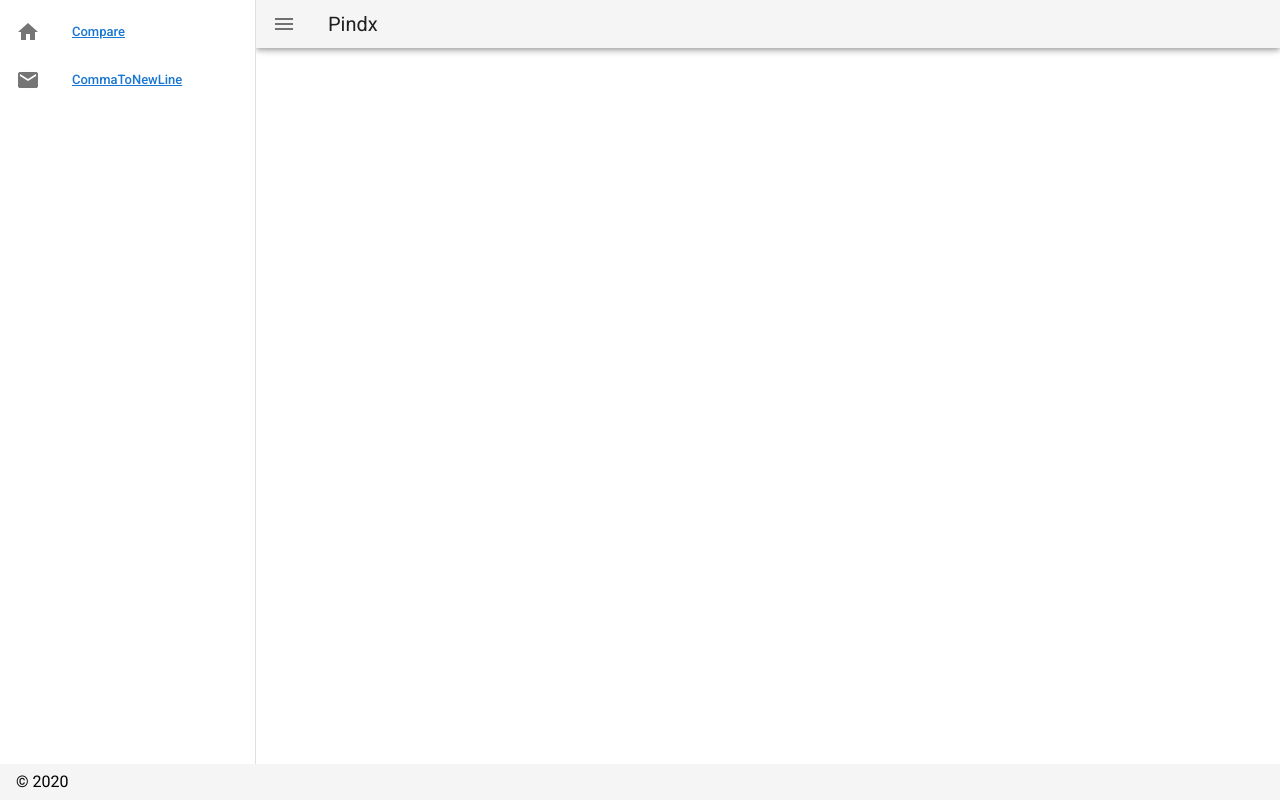
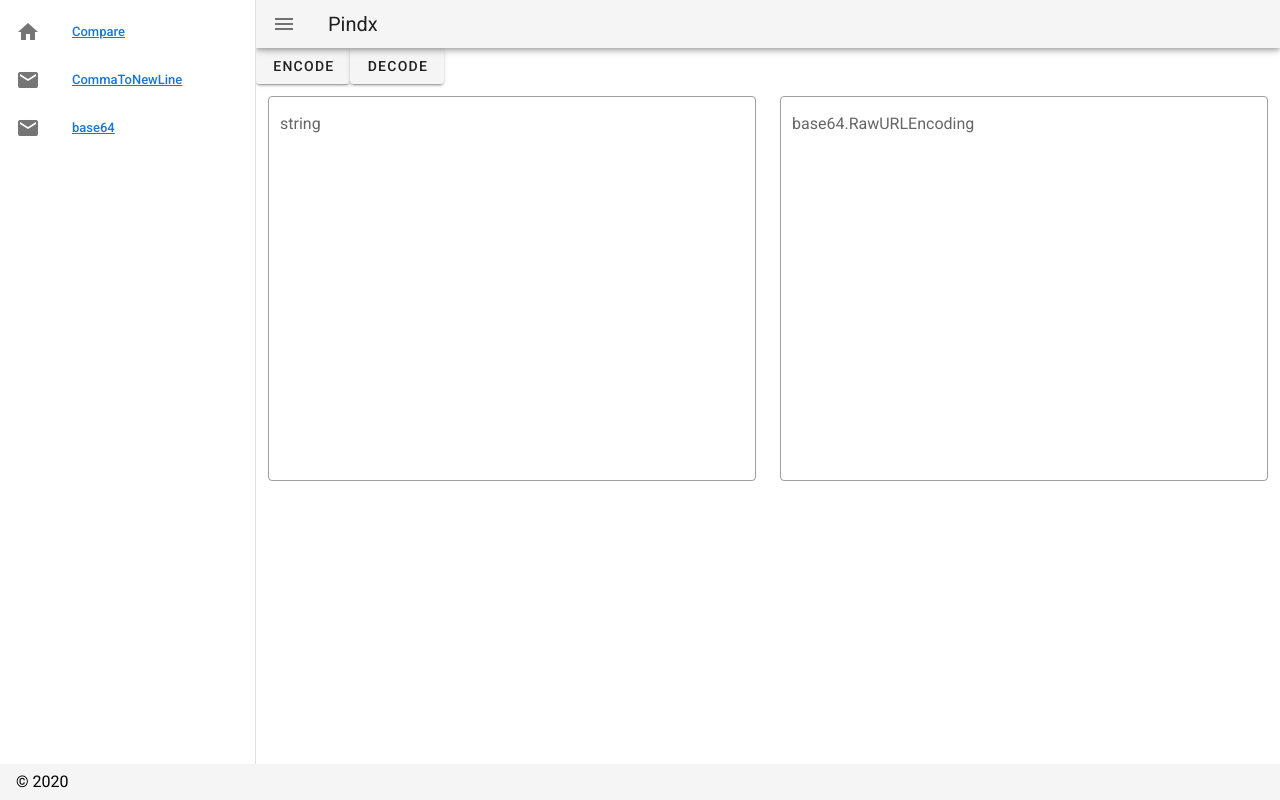
Before and after one commit to wiloon/pingdx, a Vue app: page /base64 in a window 1280 px wide. Both pictures are taken after a click on the button 28 px from the left and 24 px from the top of the page. Built offline with nearby package versions, Linux system fonts and the light colour scheme.

Commit message:
compare comma to rn

```diff
--- a/src/App.vue
+++ b/src/App.vue
@@ -24,6 +24,16 @@
               <v-list-item-content>
                 <v-list-item-title>
                   <router-link to="/comma-to-newline">CommaToNewLine</router-link>
+                </v-list-item-title>
+              </v-list-item-content>
+            </v-list-item>
+            <v-list-item link>
+              <v-list-item-action>
+                <v-icon>mdi-email</v-icon>
+              </v-list-item-action>
+              <v-list-item-content>
+                <v-list-item-title>
+                  <router-link to="/base64">base64</router-link>
                 </v-list-item-title>
               </v-list-item-content>
             </v-list-item>
--- a/src/router/index.ts
+++ b/src/router/index.ts
@@ -3,6 +3,7 @@ import VueRouter, { RouteConfig } from 'vue-router'
 import Home from '../views/Home.vue'
 import HelloWorld from '../components/HelloWorld.vue'
 import CommaToNewLine from '../views/CommaToNewLine.vue'
+import Base64 from '../views/Base64.vue'
 
 Vue.use(VueRouter)
 
@@ -25,6 +26,11 @@ const routes: Array<RouteConfig> = [
     path: '/comma-to-newline',
     name: 'CommaToNewLine',
     component: CommaToNewLine
+  },
+  {
+    path: '/base64',
+    name: 'Base64',
+    component: Base64
   }
 ]
 
--- /dev/null
+++ b/src/views/Base64.vue
@@ -0,0 +1,67 @@
+<template>
+  <v-container>
+    <v-row>
+      <v-btn @click="encode">encode</v-btn>
+      <v-btn @click="decode">decode</v-btn>
+    </v-row>
+    <v-row>
+      <v-col cols="6">
+        <v-textarea
+          label="string"
+          auto-grow
+          outlined
+          rows="25"
+          row-height="15"
+          v-model="foo"
+        ></v-textarea>
+      </v-col>
+      <v-col cols="6">
+        <v-textarea
+          label="base64.RawURLEncoding"
+          auto-grow
+          outlined
+          rows="25"
+          row-height="15"
+          v-model="bar"
+        ></v-textarea>
+      </v-col>
+    </v-row>
+  </v-container>
+</template>
+
+<script lang="ts">
+import { Component, Vue } from 'vue-property-decorator'
+import Axios from 'axios'
+
+@Component({
+  components: {}
+})
+export default class CommaToNewLine extends Vue {
+  foo = ''
+  bar = ''
+  checkbox = false
+
+  encode (): void {
+    console.log('exec')
+    Axios.get('/comma-to-newline',
+      {
+        params: { foo: this.foo }
+      }).then(
+      response => {
+        this.bar = response.data
+      }
+    )
+  }
+
+  decode (): void {
+    Axios.get('/base64-decode',
+      {
+        params: { str: this.bar }
+      }).then(
+      response => {
+        this.foo = response.data.decoded
+      }
+    )
+  }
+}
+</script>
--- a/src/views/Home.vue
+++ b/src/views/Home.vue
@@ -5,6 +5,9 @@
     </router-link>
     <router-link :to="{ path: 'compare'}">
       compare
+    </router-link>
+    <router-link :to="{ path: 'base64'}">
+      base64
     </router-link>
   </div>
 </template>
```
Also changed, not shown: 1 other file (tests, documents, lock files or other folders).
